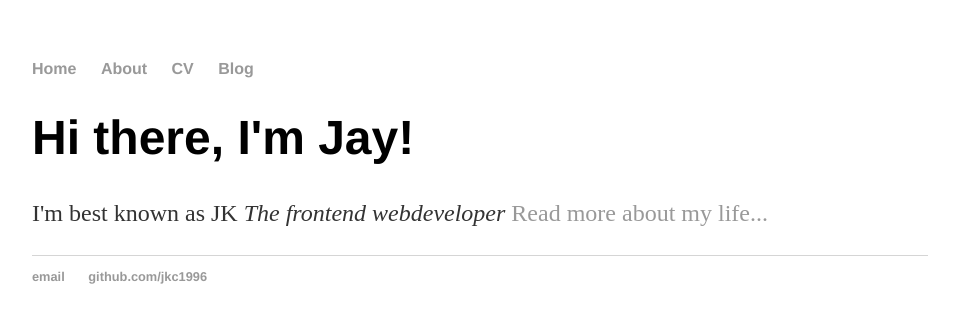
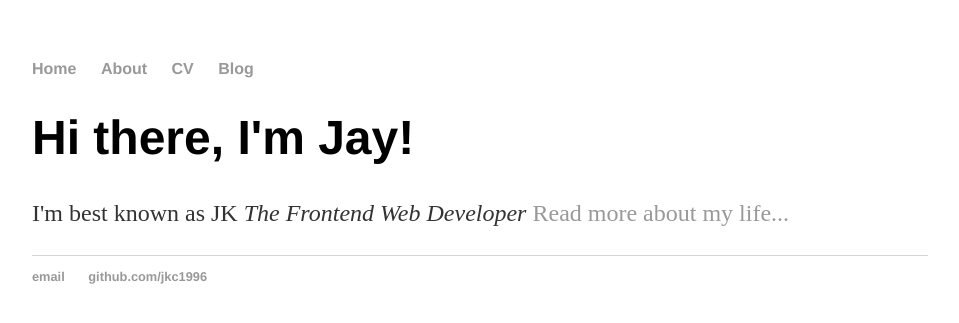
Before and after one commit to jkc1996/jkc1996.github.io, a Jekyll site: the page built from index.html, in a window 1280 px wide. Shown: the top 323 px of the page, without its empty margins (160-1119 px from the left). Built offline with Jekyll 4.4.1, drawn with Linux system fonts in a browser that asks for light colours.

Commit message:
Update index.html

```diff
--- a/index.html
+++ b/index.html
@@ -1,8 +1,8 @@
 ---
 layout: default
-title: Jaykumar Chaudhary, Frontend Webdeveloper
+title: Jaykumar Chaudhary, Frontend Web Developer
 ---
 <div class="blurb">
 	<h1>Hi there, I'm Jay!</h1>
-	<p>I'm best known as JK <em>The frontend webdeveloper </em><a href="/about">Read more about my life...</a></p>
+	<p>I'm best known as JK <em>The Frontend Web Developer </em><a href="/about">Read more about my life...</a></p>
 </div><!-- /.blurb -->
```
